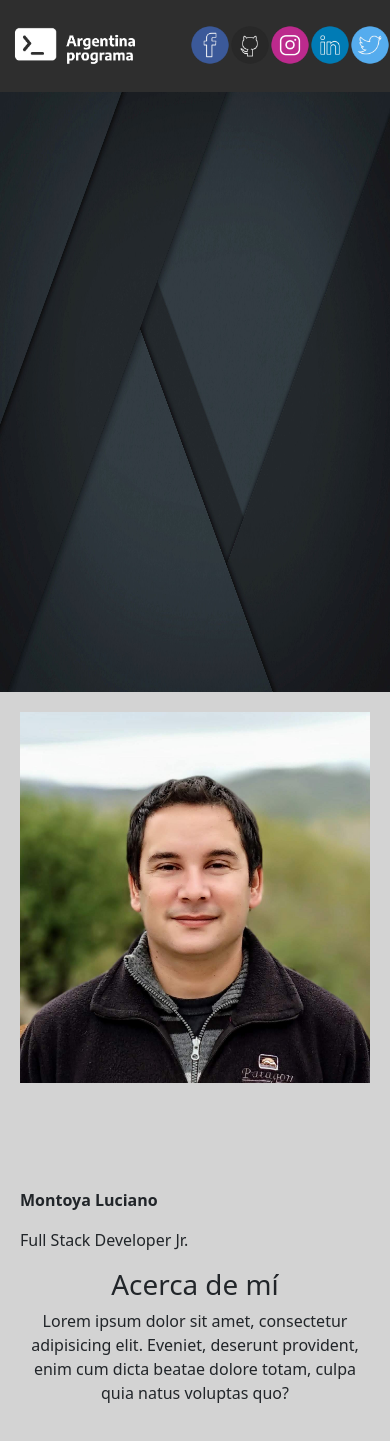
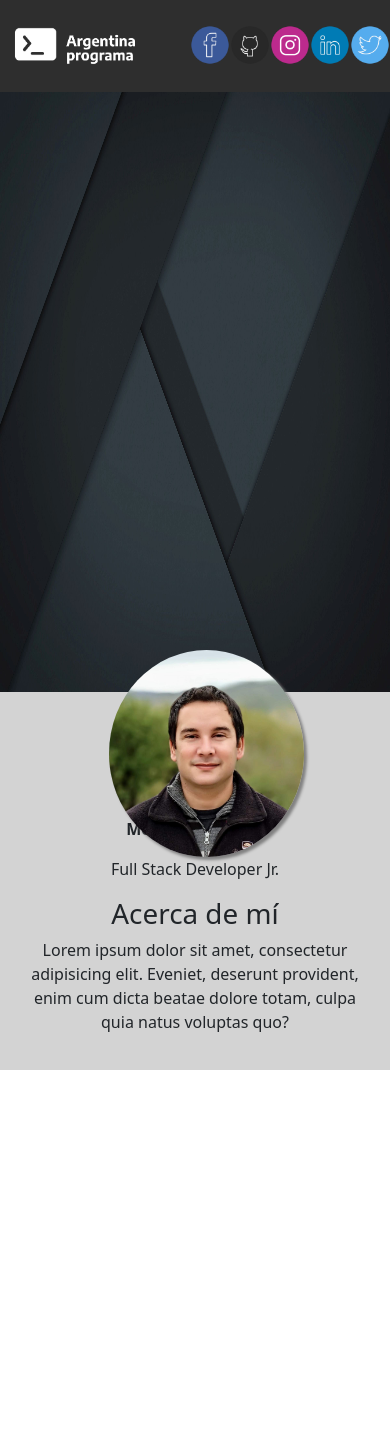
Before and after one commit to Owltr0n/ProyectoIntegrador, an Angular app in the folder Portfolio/: page / in a window 390 px wide. After the commit the page ends 1070 px from the top, so only its background shows below. Built offline with nearby package versions, Linux system fonts and the light colour scheme.

Commit message:
Terminando AcercaDe

```diff
--- a/Portfolio/src/app/components/acerca-de/acerca-de.component.css
+++ b/Portfolio/src/app/components/acerca-de/acerca-de.component.css
@@ -5,6 +5,7 @@
 
 div {
     background-color: lightgrey;
+    text-align: center;
 }
 
 @media (min-width: 576px) {
@@ -12,7 +13,20 @@ div {
         position: absolute;
         width: 15%;
         border-radius: 100%;
-        box-shadow: 3px 3px 3px gray;
+        box-shadow: 3px 3px 3px grey;
+        left: 3%;
+        top: 600px;
+    }
+}
+
+@media (max-width: 575px) {
+    #fotoDePerfil {
+        position: absolute;
+        width: 50%;
+        border-radius: 100%;
+        box-shadow: 3px 3px 3px grey;
+        left: 28%;
+        top: 77%;
     }
 }
 
@@ -20,7 +34,3 @@ div {
     font-weight: bold;
     margin-top: 30%;
 }
-
-span {
-    text-align: center;
-}
```
